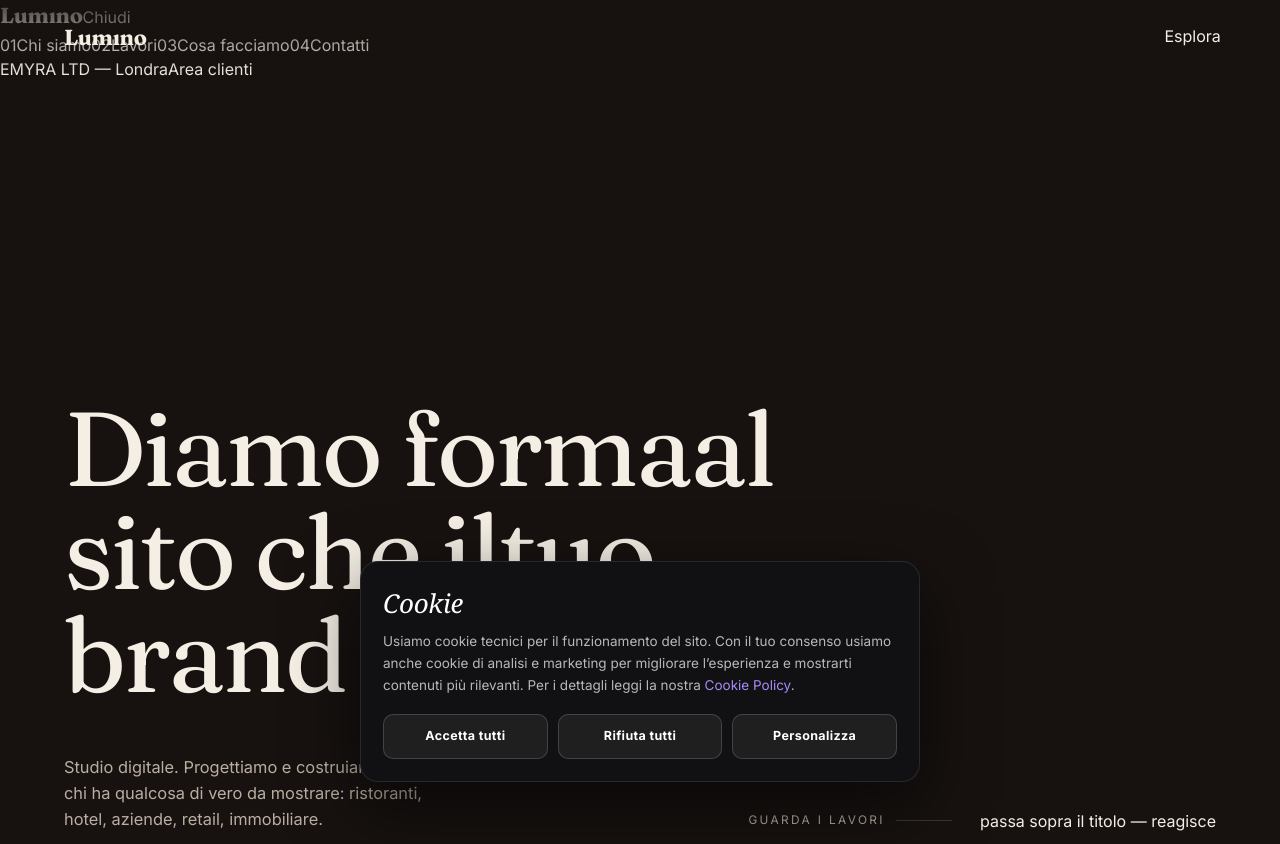
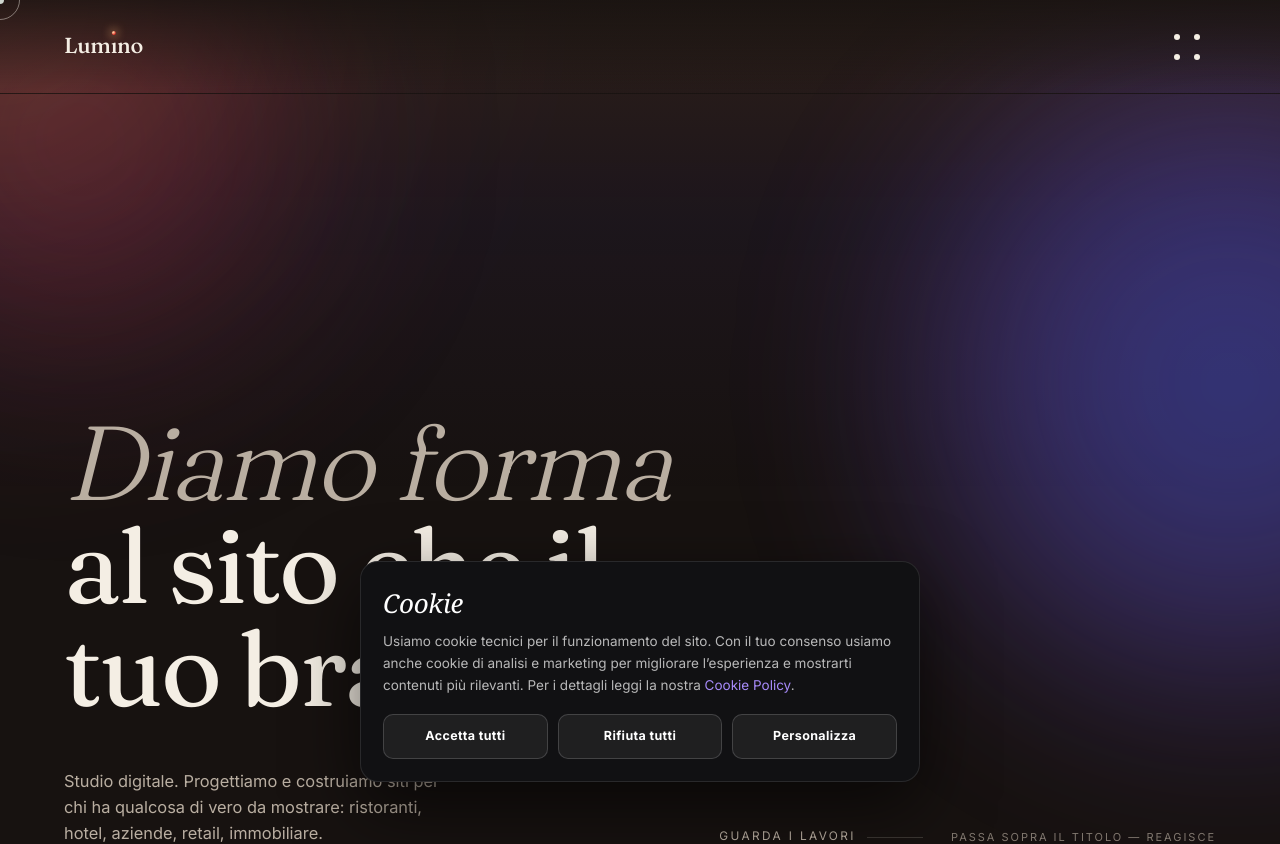
Before and after one commit to luminoagency/lumino-agency, a Next.js app: page / in a window 1280 px wide. Shown: the top 844 px of the page. Built offline with nearby package versions, Linux system fonts and the light colour scheme.

Commit message:
Home: montati preloader, cursore e reveal sopra le dieci sezioni

```diff
--- a/app/page.tsx
+++ b/app/page.tsx
@@ -1,5 +1,9 @@
 import '@/components/home/home.css'
+import '@/components/home/motion.css'
 
+import Preloader from '@/components/home/Preloader'
+import Cursor from '@/components/home/Cursor'
+import Reveal from '@/components/home/Reveal'
 import Nav from '@/components/home/Nav'
 import Hero from '@/components/home/Hero'
 import Marquee from '@/components/home/Marquee'
@@ -21,14 +25,21 @@ import Footer from '@/components/home/Footer'
  *
  * Nessun CTA di vendita, nessun riferimento a piani o prezzi: la home racconta
  * chi siamo e mostra i lavori. Il percorso commerciale resta su /pricing e
- * /inizia, raggiungibili dal menu, e l'area cliente non è toccata.
+ * /inizia, che non sono più linkati da qui, e l'area cliente non è toccata.
  *
  * Le due sezioni a fondo chiaro (Lavori, Servizi) sono volutamente tali:
- * servono a spezzare il buio: non renderle scure.
+ * servono a spezzare il buio, non renderle scure.
+ *
+ * Preloader, Cursor e Reveal sono trasversali e stanno fuori dal <main>:
+ * non sono contenuto, sono lo strato che lo fa muovere.
  */
 export default function HomePage() {
   return (
     <div className="lm">
+      <Preloader />
+      <Cursor />
+      <Reveal />
+
       <Nav />
 
       <main>
```
